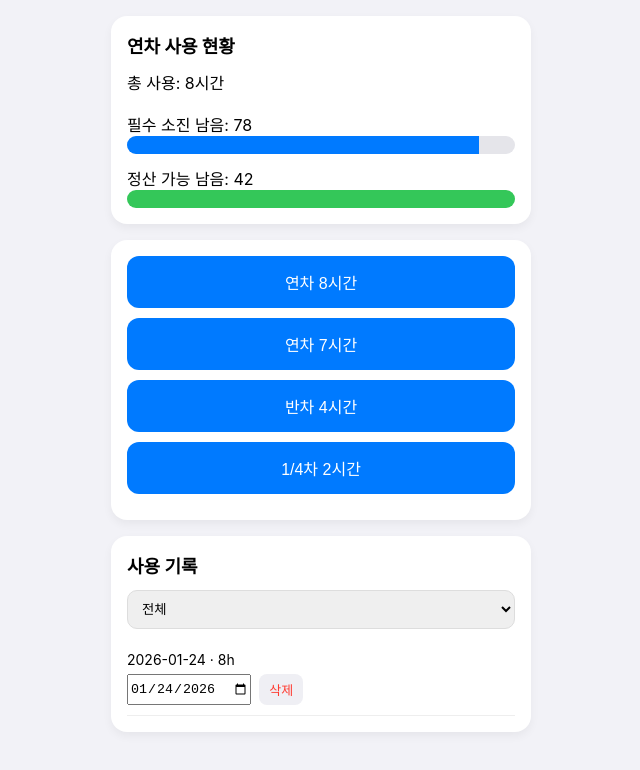
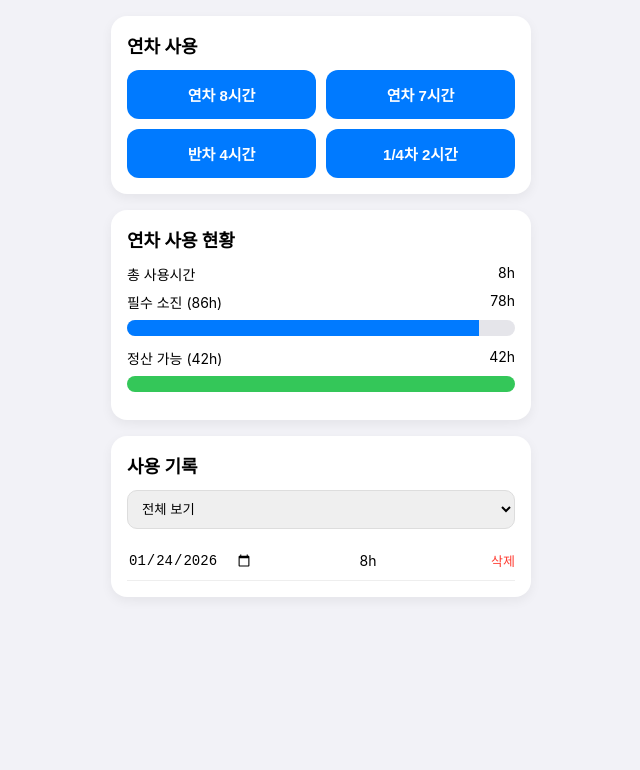
Before and after one commit to roungg2/leave-app, a plain HTML site: page index.html in a window 1280 px wide. Both pictures are taken after a click on the button "연차 8시간". Shown: the whole page, without its empty margins (319-959 px from the left). Drawn offline with Linux system fonts and the light colour scheme.

Commit message:
Update index.html

```diff
--- a/index.html
+++ b/index.html
@@ -3,91 +3,126 @@
 <head>
   <meta charset="UTF-8" />
   <meta name="viewport" content="width=device-width, initial-scale=1.0" />
+
+  <!-- iOS 홈화면 앱 설정 -->
+  <link rel="apple-touch-icon" href="icon.png">
+  <meta name="apple-mobile-web-app-capable" content="yes">
+  <meta name="apple-mobile-web-app-status-bar-style" content="default">
+  <meta name="apple-mobile-web-app-title" content="연차관리">
+  <meta name="theme-color" content="#f2f2f7">
+
   <title>연차 관리</title>
 
   <style>
     body {
       margin: 0;
+      background: #f2f2f7;
+      font-family: -apple-system, BlinkMacSystemFont, "Segoe UI", Roboto, sans-serif;
+      display: flex;
+      justify-content: center;
       padding: 16px;
-  background: #f2f2f7;
-  font-family: -apple-system, BlinkMacSystemFont, sans-serif;
     }
 
-.app { max-width: 420px; margin: auto; }
+    .app {
+      width: 100%;
+      max-width: 420px;
+    }
 
     .card {
       background: #fff;
       border-radius: 16px;
       padding: 16px;
       margin-bottom: 16px;
-  box-shadow: 0 4px 10px rgba(0,0,0,0.05);
+      box-shadow: 0 4px 12px rgba(0,0,0,0.06);
     }
 
-h2 { margin: 0 0 12px; font-size: 18px; }
-
-.total { margin-bottom: 18px; }
-
-.progress {
-  height: 18px;
-  background: #e5e5ea;
-  border-radius: 9px;
-  overflow: hidden;
+    h2 {
+      margin: 0 0 12px;
+      font-size: 18px;
     }
 
-.bar { height: 100%; transition: width .3s; }
-.required { background:#007aff; }
-.cash { background:#34c759; }
+    .buttons {
+      display: grid;
+      grid-template-columns: repeat(2, 1fr);
+      gap: 10px;
+    }
 
-.buttons button {
-  width: 100%;
+    button {
       padding: 14px;
-  margin-bottom: 10px;
-  font-size: 16px;
+      font-size: 15px;
+      border: none;
       border-radius: 12px;
-  border: none;
       background: #007aff;
       color: #fff;
+      font-weight: 600;
     }
 
-.buttons button:disabled { background:#c7c7cc; }
+    button:disabled {
+      background: #c7c7cc;
+    }
+
+    .summary {
+      display: flex;
+      justify-content: space-between;
+      margin-bottom: 8px;
+      font-size: 14px;
+    }
+
+    .bar-wrap {
+      background: #e5e5ea;
+      border-radius: 10px;
+      overflow: hidden;
+      height: 16px;
+      margin-bottom: 12px;
+    }
+
+    .bar {
+      height: 100%;
+      transition: width 0.3s ease;
+    }
+
+    .bar.mandatory {
+      background: #007aff;
+    }
+
+    .bar.cash {
+      background: #34c759;
+    }
+
+    ul {
+      list-style: none;
+      padding: 0;
+      margin: 0;
+    }
+
+    li {
+      display: flex;
+      justify-content: space-between;
+      align-items: center;
+      padding: 10px 0;
+      border-bottom: 1px solid #eee;
+      font-size: 14px;
+    }
+
+    li input[type="date"] {
+      border: none;
+      background: transparent;
+      font-size: 14px;
+    }
+
+    .delete {
+      color: #ff3b30;
+      font-size: 13px;
+      margin-left: 8px;
+    }
 
     select {
       width: 100%;
       padding: 10px;
-  margin-bottom: 12px;
       border-radius: 10px;
       border: 1px solid #ddd;
+      margin-bottom: 12px;
     }
-
-.record {
-  display: flex;
-  flex-direction: column;
-  border-bottom: 1px solid #eee;
-  padding: 10px 0;
-  font-size: 14px;
-}
-
-.record-top {
-  display: flex;
-  justify-content: space-between;
-  align-items: center;
-}
-
-.record-actions {
-  margin-top: 6px;
-  display: flex;
-  gap: 8px;
-}
-
-.record-actions button {
-  font-size: 13px;
-  padding: 6px 10px;
-  border-radius: 8px;
-  border: none;
-  background: #efeff4;
-}
-
-.delete { color:#ff3b30; }
   </style>
 </head>
 
@@ -95,104 +130,136 @@ select {
   <div class="app">
 
     <div class="card">
-  <h2>연차 사용 현황</h2>
-  <div class="total" id="totalUsed"></div>
-
-  <div>필수 소진 남음: <span id="requiredRemain"></span></div>
-  <div class="progress"><div class="bar required" id="requiredBar"></div></div>
-
-  <div style="margin-top:12px;">정산 가능 남음: <span id="cashRemain"></span></div>
-  <div class="progress"><div class="bar cash" id="cashBar"></div></div>
+      <h2>연차 사용</h2>
+      <div class="buttons">
+        <button onclick="useLeave(8)">연차 8시간</button>
+        <button onclick="useLeave(7)">연차 7시간</button>
+        <button onclick="useLeave(4)">반차 4시간</button>
+        <button onclick="useLeave(2)">1/4차 2시간</button>
+      </div>
     </div>
 
-<div class="card buttons">
-  <button onclick="addLeave(8)">연차 8시간</button>
-  <button onclick="addLeave(7)">연차 7시간</button>
-  <button onclick="addLeave(4)">반차 4시간</button>
-  <button onclick="addLeave(2)">1/4차 2시간</button>
+    <div class="card">
+      <h2>연차 사용 현황</h2>
+
+      <div class="summary">
+        <span>총 사용시간</span>
+        <span id="used">0h</span>
+      </div>
+
+      <div class="summary">
+        <span>필수 소진 (86h)</span>
+        <span id="mandatoryLeft">86h</span>
+      </div>
+      <div class="bar-wrap">
+        <div class="bar mandatory" id="mandatoryBar"></div>
+      </div>
+
+      <div class="summary">
+        <span>정산 가능 (42h)</span>
+        <span id="cashLeft">42h</span>
+      </div>
+      <div class="bar-wrap">
+        <div class="bar cash" id="cashBar"></div>
+      </div>
     </div>
 
     <div class="card">
       <h2>사용 기록</h2>
-  <select id="monthFilter" onchange="render()"></select>
-  <div id="records"></div>
+
+      <select id="monthFilter" onchange="renderHistory()">
+        <option value="all">전체 보기</option>
+      </select>
+
+      <ul id="history"></ul>
     </div>
 
   </div>
 
   <script>
-const REQUIRED_TOTAL = 86;
-const CASH_TOTAL = 42;
-const TOTAL_LIMIT = 128;
+    const TOTAL = 128;
+    const MANDATORY = 86;
+    const CASH = 42;
 
-let state = JSON.parse(localStorage.getItem("leaveState")) || { records: [] };
+    let records = JSON.parse(localStorage.getItem("leaveRecords") || "[]");
 
     function today() {
-  return new Date().toISOString().split("T")[0];
-}
-
-function totalUsed() {
-  return state.records.reduce((s,r)=>s+r.hours,0);
-}
-
-function addLeave(hours) {
-  if (totalUsed()+hours > TOTAL_LIMIT) {
-    alert("모든 연차(128시간)를 이미 소진했습니다.");
-    return;
-  }
-  state.records.push({ date: today(), hours });
-  save(); render();
+      return new Date().toISOString().slice(0,10);
     }
 
     function save() {
-  localStorage.setItem("leaveState", JSON.stringify(state));
+      localStorage.setItem("leaveRecords", JSON.stringify(records));
+      render();
+    }
+
+    function usedHours() {
+      return records.reduce((a,b)=>a+b.hours,0);
+    }
+
+    function useLeave(hours) {
+      if (usedHours() + hours > TOTAL) {
+        alert("모든 연차가 소진되었습니다.");
+        return;
+      }
+      records.push({ date: today(), hours });
+      save();
+    }
+
+    function deleteRecord(i) {
+      records.splice(i,1);
+      save();
+    }
+
+    function changeDate(i, value) {
+      records[i].date = value;
+      save();
     }
 
     function render() {
-  const used = totalUsed();
-  document.getElementById("totalUsed").textContent = `총 사용: ${used}시간`;
+      const used = usedHours();
+      document.getElementById("used").textContent = used + "h";
 
-  const reqRemain = Math.max(0, REQUIRED_TOTAL - Math.min(used, REQUIRED_TOTAL));
-  const cashRemain = Math.max(0, CASH_TOTAL - Math.max(0, used - REQUIRED_TOTAL));
+      const mandatoryLeft = Math.max(0, MANDATORY - used);
+      const cashLeft = Math.max(0, CASH - Math.max(0, used - MANDATORY));
 
-  document.getElementById("requiredRemain").textContent = reqRemain;
-  document.getElementById("cashRemain").textContent = cashRemain;
+      document.getElementById("mandatoryLeft").textContent = mandatoryLeft + "h";
+      document.getElementById("cashLeft").textContent = cashLeft + "h";
 
-  document.getElementById("requiredBar").style.width = `${reqRemain/REQUIRED_TOTAL*100}%`;
-  document.getElementById("cashBar").style.width = `${cashRemain/CASH_TOTAL*100}%`;
+      document.getElementById("mandatoryBar").style.width = (mandatoryLeft / MANDATORY * 100) + "%";
+      document.getElementById("cashBar").style.width = (cashLeft / CASH * 100) + "%";
 
-  document.querySelectorAll(".buttons button")
-    .forEach(b=>b.disabled = used>=TOTAL_LIMIT);
-
-  // 월 필터
-  const months = [...new Set(state.records.map(r=>r.date.slice(0,7)))].sort();
-  const filter = document.getElementById("monthFilter");
-  if (!filter.options.length) {
-    filter.innerHTML = `<option value="">전체</option>` +
-      months.map(m=>`<option value="${m}">${m}</option>`).join("");
+      renderHistory();
+      renderMonths();
     }
 
-  const selected = filter.value;
-  const list = document.getElementById("records");
-  list.innerHTML = "";
+    function renderMonths() {
+      const select = document.getElementById("monthFilter");
+      const months = [...new Set(records.map(r => r.date.slice(0,7)))];
+      select.innerHTML = '<option value="all">전체 보기</option>';
+      months.forEach(m => {
+        const o = document.createElement("option");
+        o.value = m;
+        o.textContent = m;
+        select.appendChild(o);
+      });
+    }
 
-  state.records
-    .map((r,i)=>({...r,i}))
-    .filter(r=>!selected || r.date.startsWith(selected))
-    .sort((a,b)=>b.date.localeCompare(a.date))
-    .forEach(r=>{
-      const div = document.createElement("div");
-      div.className="record";
-      div.innerHTML = `
-        <div class="record-top">
-          <span>${r.date} · ${r.hours}h</span>
-        </div>
-        <div class="record-actions">
-          <input type="date" value="${r.date}" onchange="state.records[${r.i}].date=this.value;save();render();">
-          <button class="delete" onclick="state.records.splice(${r.i},1);save();render();">삭제</button>
-        </div>
+    function renderHistory() {
+      const ul = document.getElementById("history");
+      const filter = document.getElementById("monthFilter").value;
+      ul.innerHTML = "";
+
+      records.forEach((r,i) => {
+        if (filter !== "all" && !r.date.startsWith(filter)) return;
+
+        const li = document.createElement("li");
+
+        li.innerHTML = `
+          <input type="date" value="${r.date}" onchange="changeDate(${i}, this.value)">
+          <span>${r.hours}h</span>
+          <span class="delete" onclick="deleteRecord(${i})">삭제</span>
         `;
-      list.appendChild(div);
+        ul.appendChild(li);
       });
     }
 
```
Lines whose indentation alone changed are shown as unchanged.
